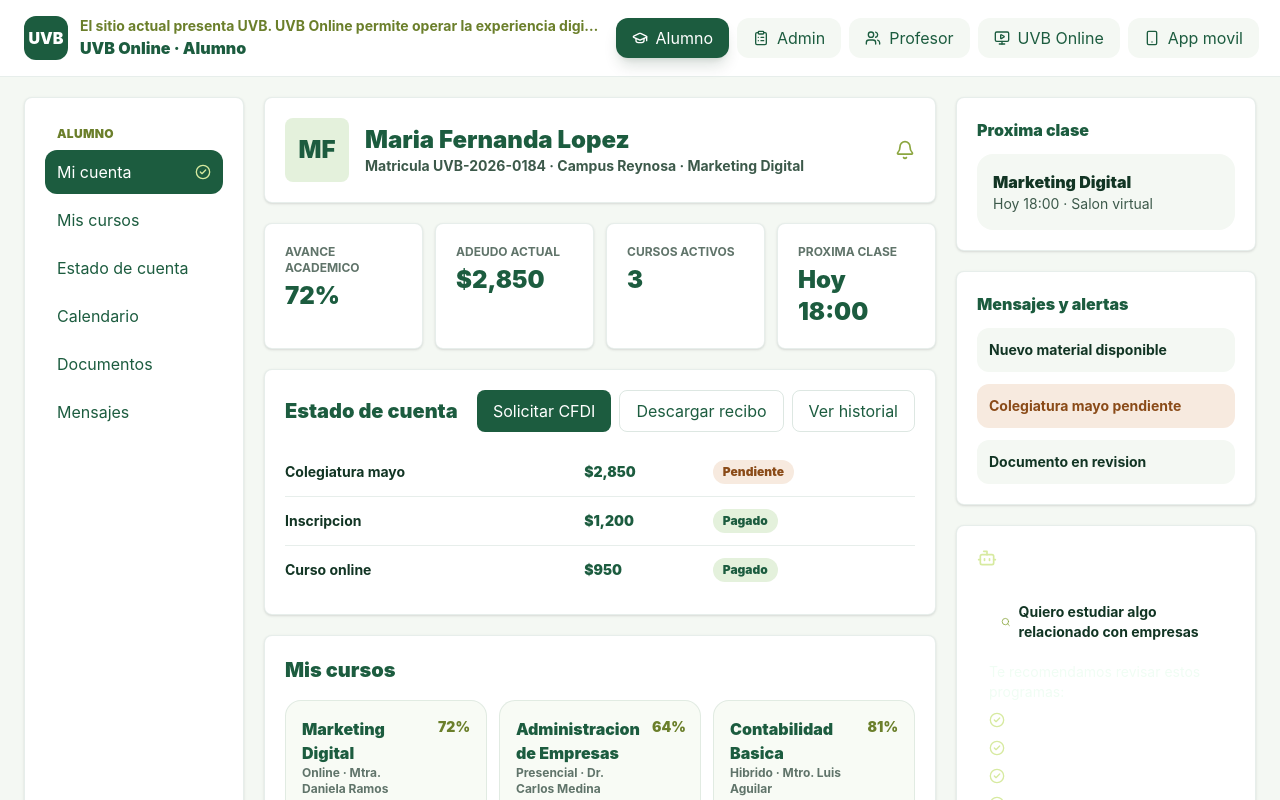
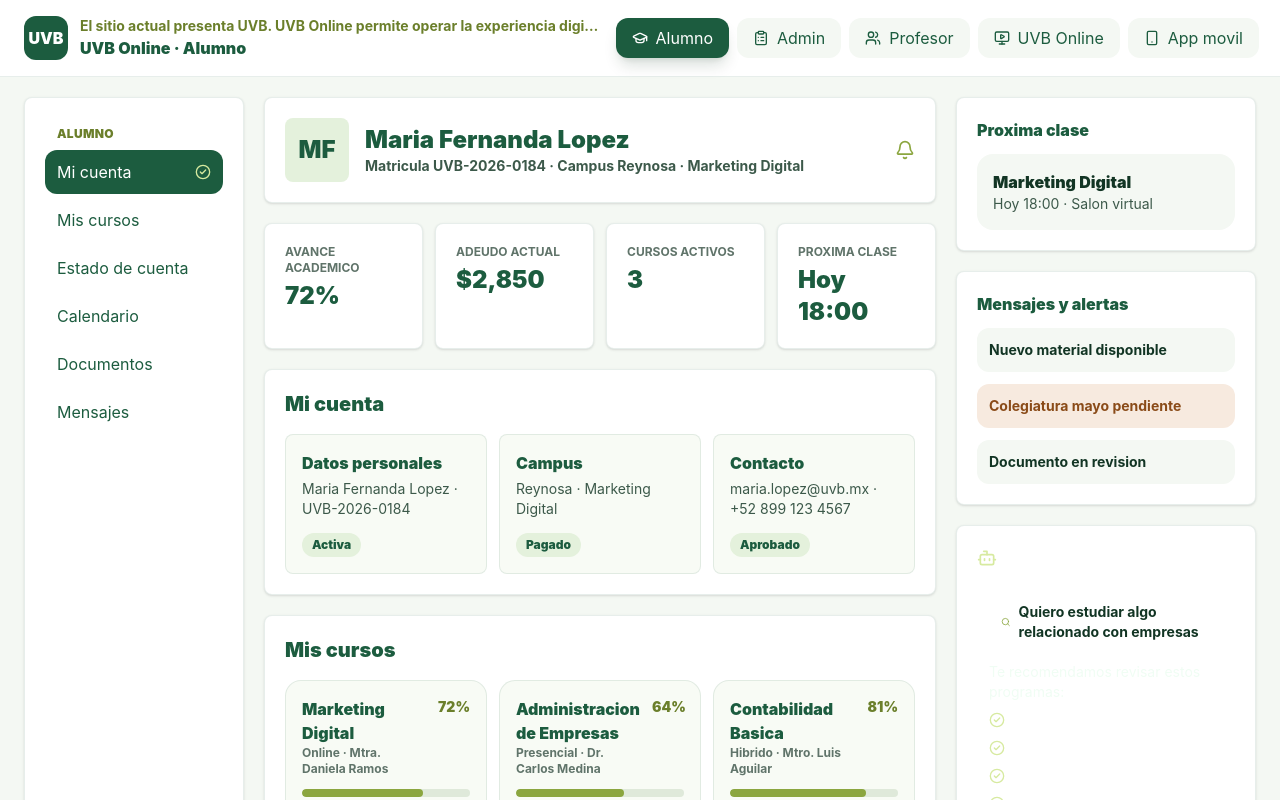
Before and after one commit to o7digital/uvb-online, a React (Vite) app: page / in a window 1280 px wide. Shown: the top 800 px of the page. Built offline with nearby package versions, Linux system fonts and the light colour scheme.

Commit message:
Replace placeholder modals with real module panels

```diff
--- a/src/components/UVBOnlineAppDemo.jsx
+++ b/src/components/UVBOnlineAppDemo.jsx
@@ -122,28 +122,42 @@ function StatusBadge({ status }) {
   );
 }
 
-function Sidebar({ title, items, setModal }) {
+function Sidebar({ title, items, activeItem, onSelect }) {
   return (
     <Panel className="p-3">
       <div className="px-3 py-2 text-xs font-black uppercase tracking-wide text-[#6b7f2b]">{title}</div>
       <div className="flex min-w-0 gap-2 overflow-x-auto lg:block lg:space-y-1">
-        {items.map((item, index) => (
+        {items.map((item) => (
           <button
             key={item}
             type="button"
-            onClick={() => setModal?.({ title: item, text: `Modulo ${item} seleccionado dentro de ${title}.`, type: "info" })}
+            onClick={() => onSelect(item)}
             className={cls(
               "flex shrink-0 items-center justify-between rounded-xl px-3 py-2.5 text-left text-sm font-bold xl:w-full",
               "lg:w-full",
-              index === 0 ? "bg-[#1c5c3f] text-white" : "text-[#1c5c3f] hover:bg-[#f4f8f3]",
+              activeItem === item ? "bg-[#1c5c3f] text-white" : "text-[#1c5c3f] hover:bg-[#f4f8f3]",
             )}
           >
             {item}
-            {index === 0 && <CheckCircle2 className="h-4 w-4 text-[#d7eaa0]" />}
+            {activeItem === item && <CheckCircle2 className="h-4 w-4 text-[#d7eaa0]" />}
           </button>
         ))}
       </div>
     </Panel>
+  );
+}
+
+function InfoGrid({ items }) {
+  return (
+    <div className="grid gap-3 md:grid-cols-3">
+      {items.map(([title, detail, status]) => (
+        <div key={title} className="rounded-lg border border-[#1c5c3f]/10 bg-[#f8fbf5] p-4">
+          <div className="font-black text-[#1c5c3f]">{title}</div>
+          <div className="mt-1 text-sm text-[#3c594a]">{detail}</div>
+          {status && <div className="mt-3"><StatusBadge status={status} /></div>}
+        </div>
+      ))}
+    </div>
   );
 }
 
@@ -179,9 +193,10 @@ function AiAssistant({ compact = false }) {
 }
 
 function StudentView({ setActiveView, setModal, setSelectedCourse }) {
+  const [studentSection, setStudentSection] = useState("Mi cuenta");
   return (
     <div className="grid gap-4 lg:grid-cols-[200px_1fr] xl:grid-cols-[220px_1fr_300px] xl:gap-5">
-      <Sidebar title="Alumno" items={studentMenu} setModal={setModal} />
+      <Sidebar title="Alumno" items={studentMenu} activeItem={studentSection} onSelect={setStudentSection} />
 
       <div className="min-w-0 space-y-4 xl:space-y-5">
         <Panel>
@@ -206,28 +221,24 @@ function StudentView({ setActiveView, setModal, setSelectedCourse }) {
           ))}
         </div>
 
+        {studentSection === "Mi cuenta" && (
+          <Panel>
+            <h3 className="mb-4 text-xl font-black text-[#1c5c3f]">Mi cuenta</h3>
+            <InfoGrid items={[
+              ["Datos personales", "Maria Fernanda Lopez · UVB-2026-0184", "Activa"],
+              ["Campus", "Reynosa · Marketing Digital", "Pagado"],
+              ["Contacto", "maria.lopez@uvb.mx · +52 899 123 4567", "Aprobado"],
+            ]} />
+          </Panel>
+        )}
+
+        {studentSection === "Estado de cuenta" && (
           <Panel>
             <div className="mb-4 flex flex-wrap items-center justify-between gap-3">
               <h3 className="text-xl font-black text-[#1c5c3f]">Estado de cuenta</h3>
               <div className="grid w-full gap-2 sm:w-auto sm:grid-flow-col">
-              <button
-                onClick={() => setModal({ title: "Solicitud CFDI enviada", text: "Solicitud CFDI enviada a administracion.", type: "success" })}
-                className="rounded-lg bg-[#1c5c3f] px-4 py-2 text-sm font-bold text-white"
-              >
-                Solicitar CFDI
-              </button>
-              <button
-                onClick={() => setModal({ title: "Recibo generado", text: "Recibo generado para descarga.", type: "info" })}
-                className="rounded-lg border border-[#1c5c3f]/15 px-4 py-2 text-sm font-bold text-[#1c5c3f]"
-              >
-                Descargar recibo
-              </button>
-              <button
-                onClick={() => setModal({ title: "Historial de pagos", text: "Mayo: pendiente. Inscripcion: pagado. Curso online: pagado.", type: "info" })}
-                className="rounded-lg border border-[#1c5c3f]/15 px-4 py-2 text-sm font-bold text-[#1c5c3f]"
-              >
-                Ver historial
-              </button>
+                <button onClick={() => setModal({ title: "Solicitud CFDI enviada", text: "Solicitud CFDI enviada a administracion.", type: "success" })} className="rounded-lg bg-[#1c5c3f] px-4 py-2 text-sm font-bold text-white">Solicitar CFDI</button>
+                <button onClick={() => setModal({ title: "Recibo generado", text: "Recibo generado para descarga.", type: "info" })} className="rounded-lg border border-[#1c5c3f]/15 px-4 py-2 text-sm font-bold text-[#1c5c3f]">Descargar recibo</button>
               </div>
             </div>
             <div className="overflow-x-auto">
@@ -244,8 +255,9 @@ function StudentView({ setActiveView, setModal, setSelectedCourse }) {
               </table>
             </div>
           </Panel>
+        )}
 
-        <Panel>
+        {(studentSection === "Mi cuenta" || studentSection === "Mis cursos") && <Panel>
           <h3 className="mb-4 text-xl font-black text-[#1c5c3f]">Mis cursos</h3>
           <div className="grid gap-3 lg:grid-cols-3">
             {studentCourses.map(([name, mode, progress, teacher]) => (
@@ -270,7 +282,11 @@ function StudentView({ setActiveView, setModal, setSelectedCourse }) {
               </div>
             ))}
           </div>
-        </Panel>
+        </Panel>}
+
+        {studentSection === "Calendario" && <Panel><h3 className="mb-4 text-xl font-black text-[#1c5c3f]">Calendario</h3><InfoGrid items={[["Hoy 18:00", "Marketing Digital · Salon virtual", "Activo"], ["Viernes 12:00", "Contabilidad Basica · Aula B", "Aprobado"], ["Lunes 10:00", "Administracion de Empresas · Campus Reynosa", "Aprobado"]]} /></Panel>}
+        {studentSection === "Documentos" && <Panel><h3 className="mb-4 text-xl font-black text-[#1c5c3f]">Documentos</h3><InfoGrid items={[["Contrato academico", "Firmado y archivado", "Aprobado"], ["Identificacion", "Documento validado", "Aprobado"], ["Comprobante domicilio", "En revision por administracion", "Revision"]]} /></Panel>}
+        {studentSection === "Mensajes" && <Panel><h3 className="mb-4 text-xl font-black text-[#1c5c3f]">Mensajes</h3><InfoGrid items={[["Nuevo material disponible", "Marketing Digital · Modulo 2", "Aprobado"], ["Pago pendiente", "Colegiatura mayo requiere seguimiento", "Pendiente"], ["Documento en revision", "Comprobante domicilio", "Revision"]]} /></Panel>}
       </div>
 
       <div className="space-y-4 lg:col-span-2 xl:col-span-1 xl:space-y-5">
@@ -295,10 +311,24 @@ function StudentView({ setActiveView, setModal, setSelectedCourse }) {
   );
 }
 
-function AdminView({ setModal }) {
+function AdminView() {
+  const [adminSection, setAdminSection] = useState("Dashboard");
+  const [adminAction, setAdminAction] = useState("Alta alumno");
+  const adminCatalog = {
+    Alumnos: [["Maria Fernanda", "Marketing Digital · Reynosa", "Activa"], ["Carlos Rivera", "Administracion · Tampico", "Activo"], ["Ana Torres", "Contabilidad · Reynosa", "Revision"]],
+    Profesores: [["Mtra. Daniela Ramos", "Marketing Digital · 28 alumnos", "Activo"], ["Dr. Carlos Medina", "Administracion · 21 alumnos", "Activo"], ["Mtro. Luis Aguilar", "Contabilidad · 18 alumnos", "Activo"]],
+    Prospectos: [["Laura Garcia", "Interes: Marketing Digital", "Pendiente"], ["Jorge Salinas", "Interes: Empresas", "Revision"], ["Paola Ruiz", "Interes: Finanzas", "Pendiente"]],
+    Cursos: [["Marketing Digital", "Online · Mtra. Daniela Ramos", "Activo"], ["Administracion", "Presencial · Dr. Carlos Medina", "Activo"], ["Contabilidad Basica", "Hibrido · Mtro. Luis Aguilar", "Activo"]],
+    Pagos: [["Colegiatura mayo", "$2,850 · Maria Fernanda", "Pendiente"], ["Inscripcion", "$1,200 · Carlos Rivera", "Pagado"], ["Curso online", "$950 · Ana Torres", "Pagado"]],
+    CFDI: [["Maria Fernanda", "Solicitud de factura · mayo", "Pendiente"], ["Carlos Rivera", "CFDI emitido", "Aprobado"], ["Ana Torres", "Datos fiscales en revision", "Revision"]],
+    Documentos: [["Identificaciones", "214 archivos validados", "Aprobado"], ["Comprobantes", "32 en revision", "Revision"], ["Expedientes", "96 completos", "Aprobado"]],
+    Contratos: [["Contrato Maria Fernanda", "Firmado digitalmente", "Aprobado"], ["Contrato Carlos Rivera", "Pendiente de firma", "Pendiente"], ["Contrato Ana Torres", "Revision legal", "Revision"]],
+    Backups: [["Respaldo diario", "Base academica y documentos", "Aprobado"], ["Ultimo backup", "Hoy 02:00", "Aprobado"], ["Retencion", "30 dias", "Activo"]],
+  };
+
   return (
     <div className="grid gap-4 lg:grid-cols-[200px_1fr] xl:grid-cols-[220px_1fr_280px] xl:gap-5">
-      <Sidebar title="Admin" items={adminMenu} setModal={setModal} />
+      <Sidebar title="Admin" items={adminMenu} activeItem={adminSection} onSelect={setAdminSection} />
 
       <div className="min-w-0 space-y-4 xl:space-y-5">
         <div className="grid gap-3 sm:grid-cols-2 xl:grid-cols-4">
@@ -310,7 +340,7 @@ function AdminView({ setModal }) {
           ))}
         </div>
 
-        <Panel>
+        {adminSection === "Dashboard" ? <Panel>
           <div className="mb-4 flex items-center justify-between gap-3">
             <div>
               <h2 className="text-2xl font-black text-[#1c5c3f]">Dashboard administrativo</h2>
@@ -340,7 +370,10 @@ function AdminView({ setModal }) {
               </tbody>
             </table>
           </div>
-        </Panel>
+        </Panel> : <Panel>
+          <h2 className="mb-4 text-2xl font-black text-[#1c5c3f]">{adminSection}</h2>
+          <InfoGrid items={adminCatalog[adminSection] ?? []} />
+        </Panel>}
 
         <Panel>
           <h3 className="mb-4 text-xl font-black text-[#1c5c3f]">Documentos, contratos y respaldos</h3>
@@ -367,12 +400,20 @@ function AdminView({ setModal }) {
             {adminActions.map((action) => (
               <button
                 key={action}
-                onClick={() => setModal({ title: action, text: adminActionCopy[action], type: "info" })}
-                className="rounded-xl bg-[#f4f8f3] px-3 py-3 text-left text-sm font-bold text-[#1c5c3f] hover:bg-[#e4f1dc]"
+                onClick={() => setAdminAction(action)}
+                className={cls("rounded-xl px-3 py-3 text-left text-sm font-bold", adminAction === action ? "bg-[#1c5c3f] text-white" : "bg-[#f4f8f3] text-[#1c5c3f] hover:bg-[#e4f1dc]")}
               >
                 {action}
               </button>
             ))}
+          </div>
+        </Panel>
+        <Panel>
+          <h3 className="mb-2 font-black text-[#1c5c3f]">{adminAction}</h3>
+          <p className="text-sm leading-relaxed text-[#3c594a]">{adminActionCopy[adminAction]}</p>
+          <div className="mt-4 grid gap-2">
+            {adminAction === "Alta alumno" && ["Nombre completo", "Campus", "Carrera", "Documentos"].map((item) => <div key={item} className="rounded-lg bg-[#f4f8f3] px-3 py-2 text-sm font-bold text-[#1c5c3f]">{item}</div>)}
+            {adminAction !== "Alta alumno" && ["Configuracion", "Responsable", "Fecha limite"].map((item) => <div key={item} className="rounded-lg bg-[#f4f8f3] px-3 py-2 text-sm font-bold text-[#1c5c3f]">{item}</div>)}
           </div>
         </Panel>
         <AiAssistant compact />
@@ -383,6 +424,15 @@ function AdminView({ setModal }) {
 
 function TeacherView({ setModal, chatMessages, setChatMessages }) {
   const pendingMessages = Math.max(0, 6 - chatMessages.length);
+  const [teacherModule, setTeacherModule] = useState("Mis grupos");
+  const teacherContent = {
+    "Mis grupos": [["Marketing Digital A", "28 alumnos · Reynosa", "Activo"], ["Marketing Digital B", "19 alumnos · Online", "Activo"], ["Emprendedores", "14 alumnos · Online", "Revision"]],
+    "Calendario de clases": [["Hoy 18:00", "Marketing Digital A · Salon virtual", "Activo"], ["Jueves 17:00", "Finanzas · Online", "Aprobado"], ["Viernes 12:00", "Revision de actividad", "Aprobado"]],
+    Materiales: [["Video modulo 2", "Publicado para alumnos", "Aprobado"], ["Rubrica actividad", "PDF disponible", "Aprobado"], ["Plantilla campana", "Archivo editable", "Aprobado"]],
+    "Chat con alumnos": [["Maria Fernanda", "Pregunta sobre actividad", "Pendiente"], ["Carlos Rivera", "Confirmacion de entrega", "Aprobado"], ["Grupo A", "Aviso enviado", "Activo"]],
+    "Salon virtual": [["Marketing Digital", "Sala abierta hoy 18:00", "Activo"], ["Grabacion clase 1", "Disponible", "Aprobado"], ["Asistencia", "24 de 28 confirmados", "Revision"]],
+  };
+
   return (
     <div className="grid gap-5 lg:grid-cols-[1fr_360px]">
       <div className="space-y-5">
@@ -436,13 +486,18 @@ function TeacherView({ setModal, chatMessages, setChatMessages }) {
               <button
                 key={item}
                 type="button"
-                onClick={() => setModal({ title: item, text: `Modulo de profesor abierto: ${item}.`, type: "info" })}
-                className="rounded-2xl border border-[#1c5c3f]/10 bg-[#f8fbf5] p-4 text-left font-bold text-[#1c5c3f] hover:bg-[#e4f1dc]"
+                onClick={() => setTeacherModule(item)}
+                className={cls("rounded-2xl border border-[#1c5c3f]/10 p-4 text-left font-bold", teacherModule === item ? "bg-[#1c5c3f] text-white" : "bg-[#f8fbf5] text-[#1c5c3f] hover:bg-[#e4f1dc]")}
               >
                 {item}
               </button>
             ))}
           </div>
+        </Panel>
+
+        <Panel>
+          <h3 className="mb-4 text-xl font-black text-[#1c5c3f]">{teacherModule}</h3>
+          <InfoGrid items={teacherContent[teacherModule]} />
         </Panel>
       </div>
 
```
Lines whose indentation alone changed are shown as unchanged.
